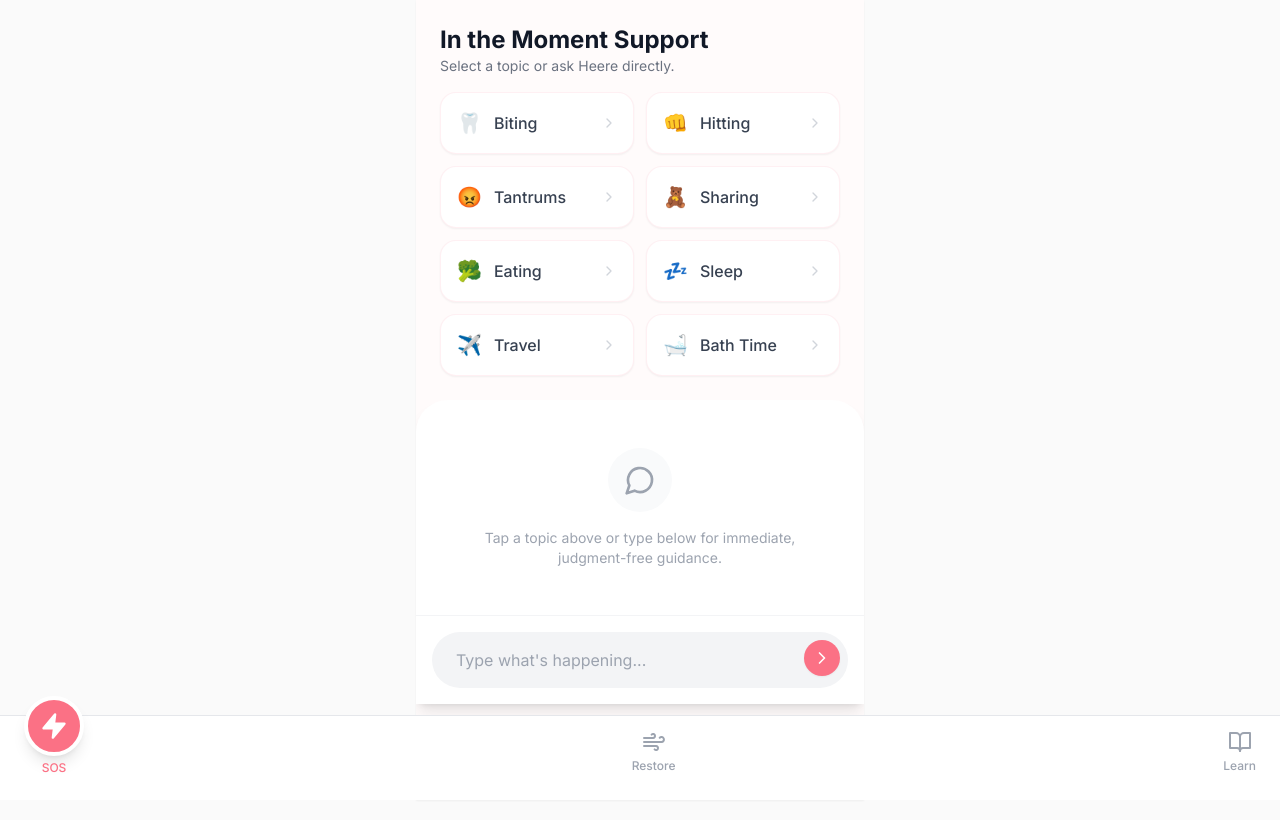
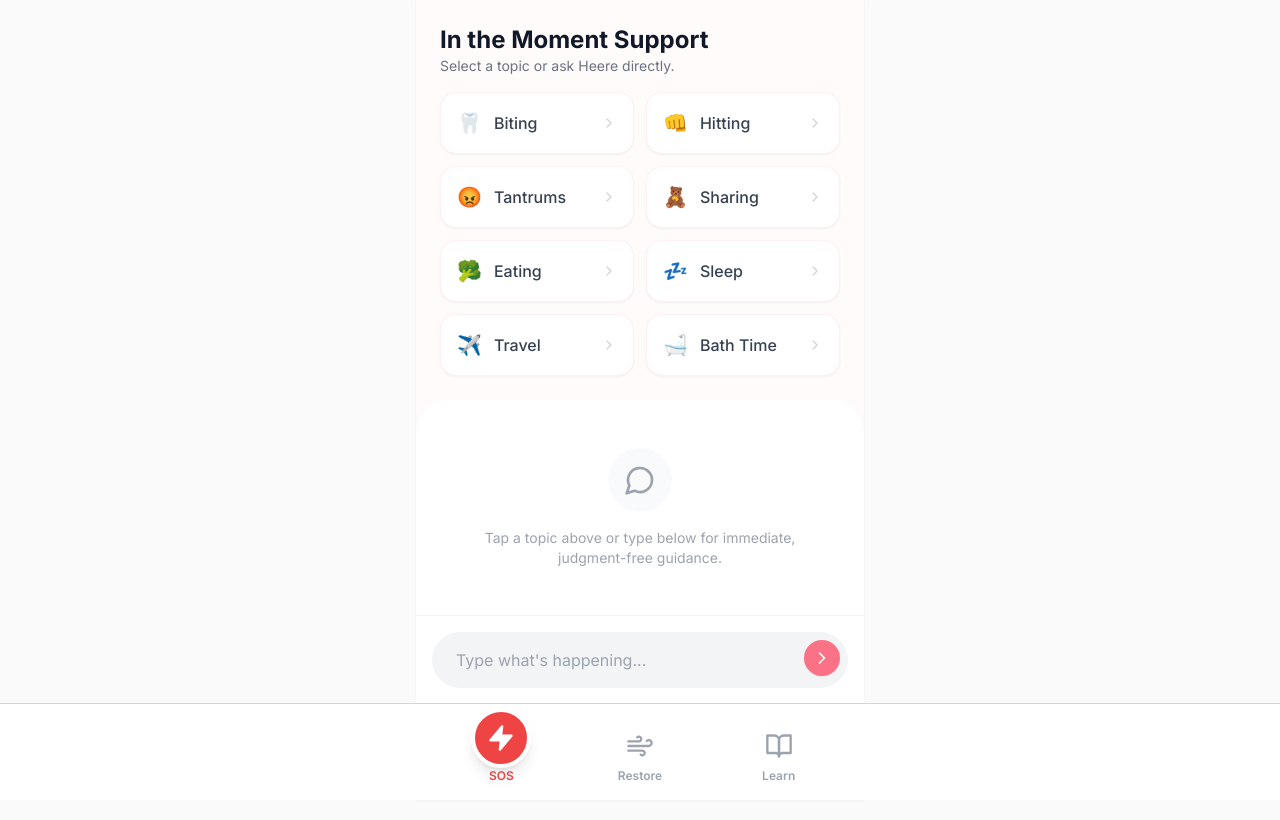
Before and after one commit to kyleholden1/kandu-app-og, a Next.js app: page /sos in a window 1280 px wide. Shown: the top 820 px of the page. Built offline with nearby package versions, Linux system fonts and the light colour scheme.

Commit message:
Fix: redirect home to SOS, fix bottom nav styling

```diff
--- a/app/page.tsx
+++ b/app/page.tsx
@@ -1,54 +1,5 @@
-import Mascot from "@/components/Mascot";
-import { CheckCircle2, ArrowRight } from "lucide-react";
+import { redirect } from "next/navigation";
 
 export default function Home() {
-  return (
-    <div className="p-6 space-y-8">
-      {/* Header / Greeting */}
-      <div className="flex items-center gap-4 mt-4">
-        <Mascot mood="happy" />
-        <div className="bg-secondary/20 p-4 rounded-2xl rounded-tl-none">
-          <p className="font-bold text-secondary-foreground">Good Morning!</p>
-          <p className="text-sm text-secondary-foreground/80">Ready to grow together today?</p>
-        </div>
-      </div>
-
-      {/* Daily Practice Card */}
-      <div className="bg-white border-2 border-primary/20 rounded-3xl p-6 shadow-sm relative overflow-hidden">
-        <div className="absolute top-0 left-0 w-full h-2 bg-primary/20"></div>
-        <div className="flex justify-between items-start mb-4">
-          <span className="text-xs font-bold tracking-wider text-primary uppercase">Daily Practice</span>
-          <span className="text-xs text-gray-400">5 min</span>
-        </div>
-        <h2 className="text-xl font-bold mb-2 text-gray-800">The 10-Second Pause</h2>
-        <p className="text-gray-600 mb-6 text-sm">Before correcting behavior today, take a deep breath and count to 10. Regulate yourself first.</p>
-
-        <button className="w-full bg-primary text-primary-foreground py-3 rounded-xl font-bold hover:opacity-90 transition flex items-center justify-center gap-2">
-          I'll Try This <ArrowRight size={18} />
-        </button>
-      </div>
-
-      {/* Quick Grade / Reflection */}
-      <div className="space-y-4">
-        <h3 className="font-bold text-gray-800">Quick Check-in</h3>
-        <div className="bg-gray-50 rounded-2xl p-5 border border-gray-100">
-            <p className="text-sm text-gray-500 mb-4">How are you handling big emotions today?</p>
-
-            <div className="flex justify-between mb-2 text-xs font-medium text-gray-400">
-                <span>Struggling</span>
-                <span>Thriving</span>
-            </div>
-            <input
-                type="range"
-                min="0"
-                max="100"
-                className="w-full h-3 bg-gray-200 rounded-lg appearance-none cursor-pointer accent-primary"
-            />
-            <div className="mt-4 text-center">
-                <button className="text-sm text-primary font-medium">Add a note (optional)</button>
-            </div>
-        </div>
-      </div>
-    </div>
-  );
+  redirect("/sos");
 }
--- a/components/BottomNav.tsx
+++ b/components/BottomNav.tsx
@@ -10,23 +10,25 @@ export default function BottomNav() {
   const isActive = (path: string) => pathname === path;
 
   return (
-    <div className="fixed bottom-0 left-0 right-0 bg-white border-t border-gray-200 pb-6 pt-3 px-6 flex justify-between items-center z-50">
-      <Link href="/sos" className={`flex flex-col items-center gap-1 ${isActive('/sos') ? 'text-sos' : 'text-gray-400'}`}>
-        <div className={`p-3 rounded-full -mt-8 border-4 border-white ${isActive('/sos') ? 'bg-sos text-white shadow-lg' : 'bg-gray-100 text-gray-400'}`}>
+    <div className="fixed bottom-0 left-0 right-0 bg-white border-t border-gray-300 z-50">
+      <div className="max-w-md mx-auto px-6 py-4 flex justify-around items-end gap-4 h-24">
+        <Link href="/sos" className={`flex flex-col items-center gap-2 flex-1 ${isActive('/sos') ? 'text-red-500' : 'text-gray-400'}`}>
+          <div className={`p-3 rounded-full -mb-2 border-4 border-white transition ${isActive('/sos') ? 'bg-red-500 text-white shadow-lg' : 'bg-gray-100 text-gray-400'}`}>
             <Zap size={28} fill={isActive('/sos') ? "currentColor" : "none"} />
-        </div>
-        <span className="text-xs font-medium">SOS</span>
-      </Link>
+          </div>
+          <span className="text-xs font-semibold whitespace-nowrap">SOS</span>
+        </Link>
 
-      <Link href="/restore" className={`flex flex-col items-center gap-1 ${isActive('/restore') ? 'text-teal-600' : 'text-gray-400'}`}>
-        <Wind size={24} />
-        <span className="text-xs font-medium">Restore</span>
-      </Link>
+        <Link href="/restore" className={`flex flex-col items-center gap-2 flex-1 ${isActive('/restore') ? 'text-teal-600' : 'text-gray-400'}`}>
+          <Wind size={28} className="transition" />
+          <span className="text-xs font-semibold whitespace-nowrap">Restore</span>
+        </Link>
 
-      <Link href="/learn" className={`flex flex-col items-center gap-1 ${isActive('/learn') ? 'text-blue-600' : 'text-gray-400'}`}>
-        <BookOpen size={24} />
-        <span className="text-xs font-medium">Learn</span>
-      </Link>
+        <Link href="/learn" className={`flex flex-col items-center gap-2 flex-1 ${isActive('/learn') ? 'text-blue-600' : 'text-gray-400'}`}>
+          <BookOpen size={28} className="transition" />
+          <span className="text-xs font-semibold whitespace-nowrap">Learn</span>
+        </Link>
+      </div>
     </div>
   );
 }
```
